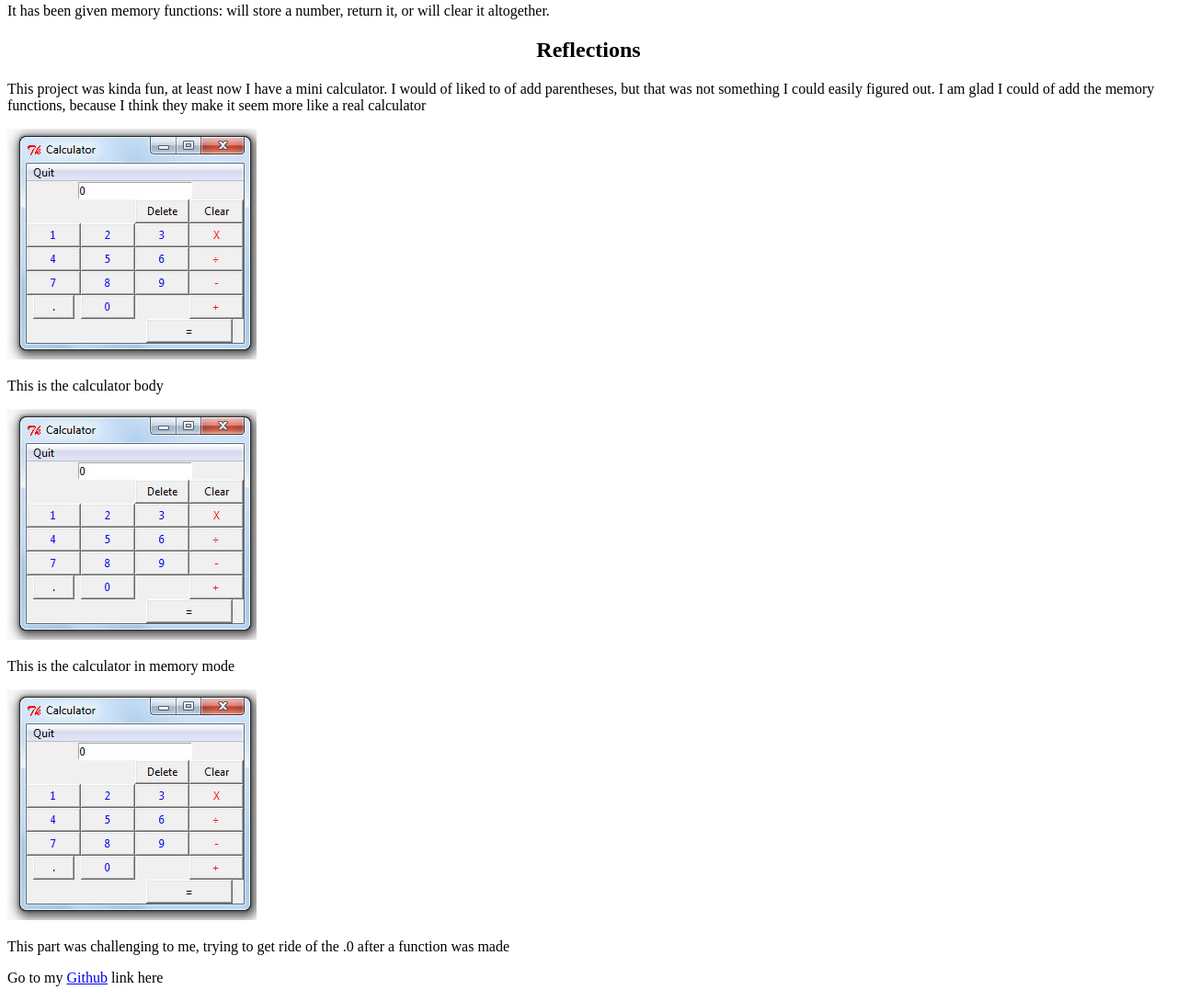
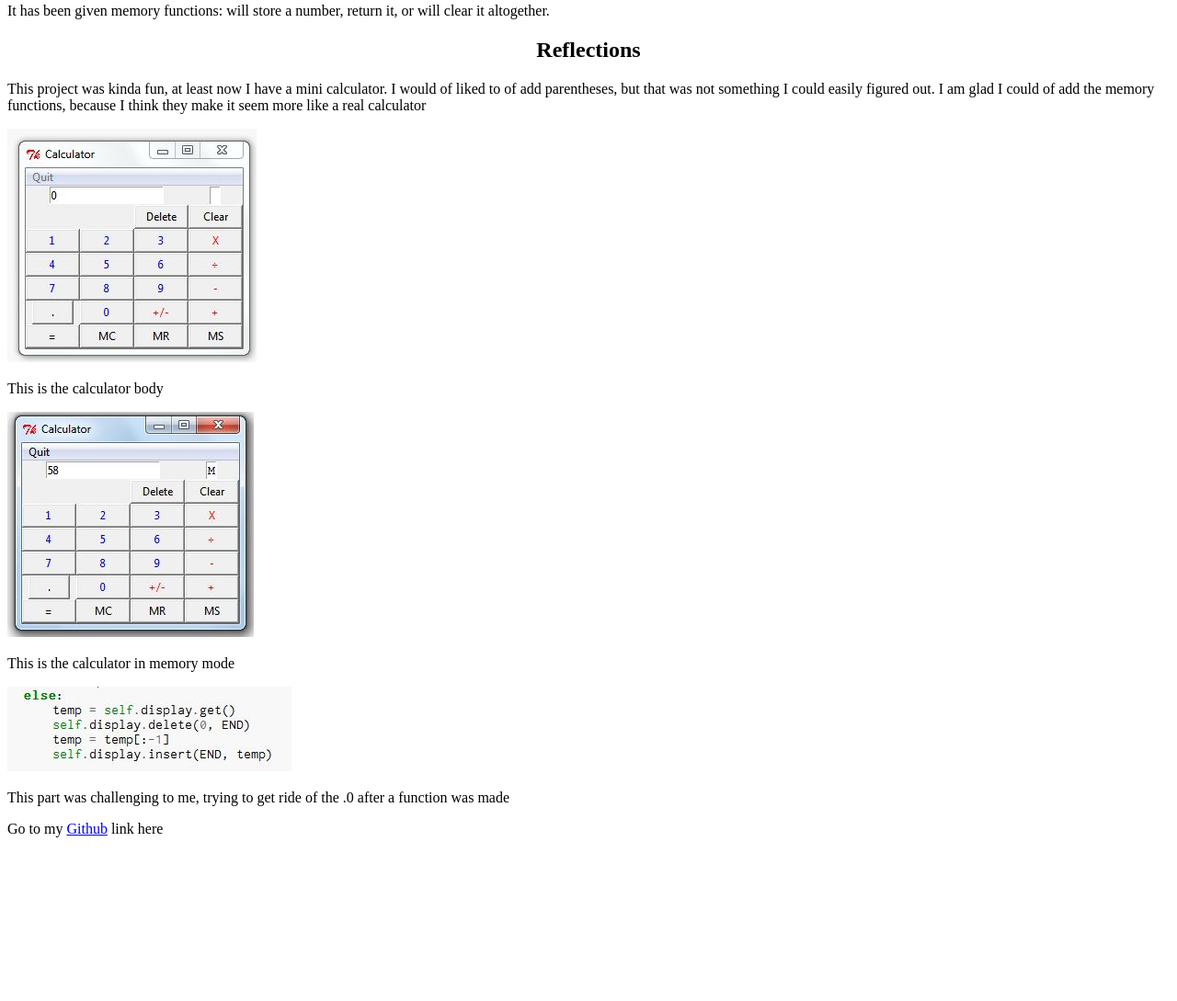
Before and after one commit to MackenzieBarton/MackenzieBarton.github.io, a plain HTML site: page index.html in a window 1280 px wide. Shown: the part 192-1281 px from the top of the page at 92% size. After the commit the page ends 1119 px from the top, so only its background shows below. Drawn offline with Linux system fonts and the light colour scheme.

Commit message:
Pictures Updated

```diff
--- a/index.html
+++ b/index.html
@@ -14,11 +14,11 @@
 		 <p>This project was kinda fun, at least now I have a mini calculator. I would of liked to of add parentheses, but that was not something I could easily figured out. I am glad I could of add the memory functions, because I think they make it seem more like a real calculator    </p>
 
 
-		 <img src="Snip1.jpg" />
+		 <img src="Capture1.jpg" />
 		 <p>This is the calculator body</p>
-		 <img src="Snip1.jpg" />
+		 <img src="Capture2.jpg" />
 		 <p>This is the calculator in memory mode</p>
-		 <img src="Snip1.jpg" />
+		 <img src="Trick.jpg" />
 		 <p>This part was challenging to me, trying to get ride of the .0 after a function was made  </p>
 		 <p>Go to my <a href="https://github.com/MackenzieBarton/Python-Project">Github</a> link here
 	</body>
```
